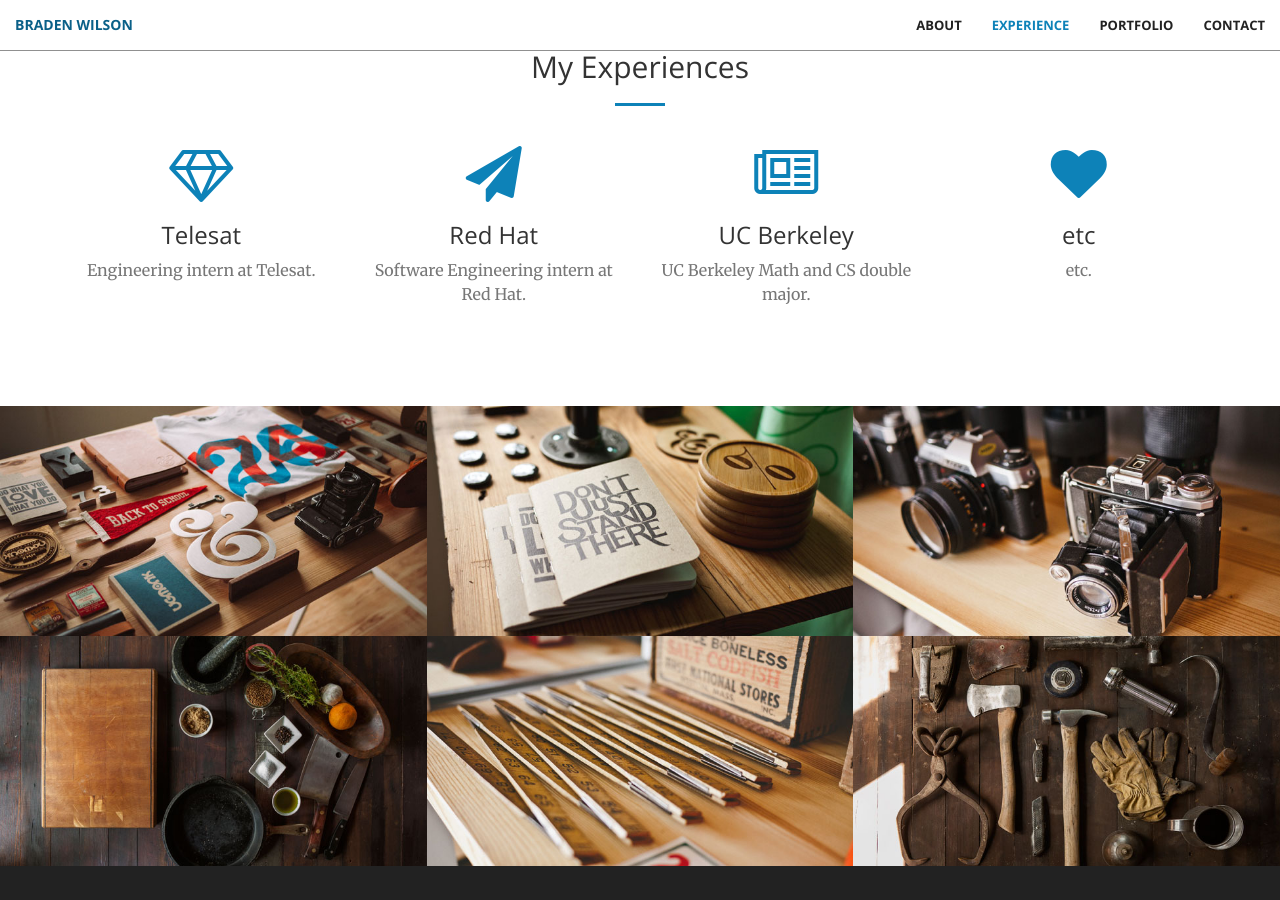
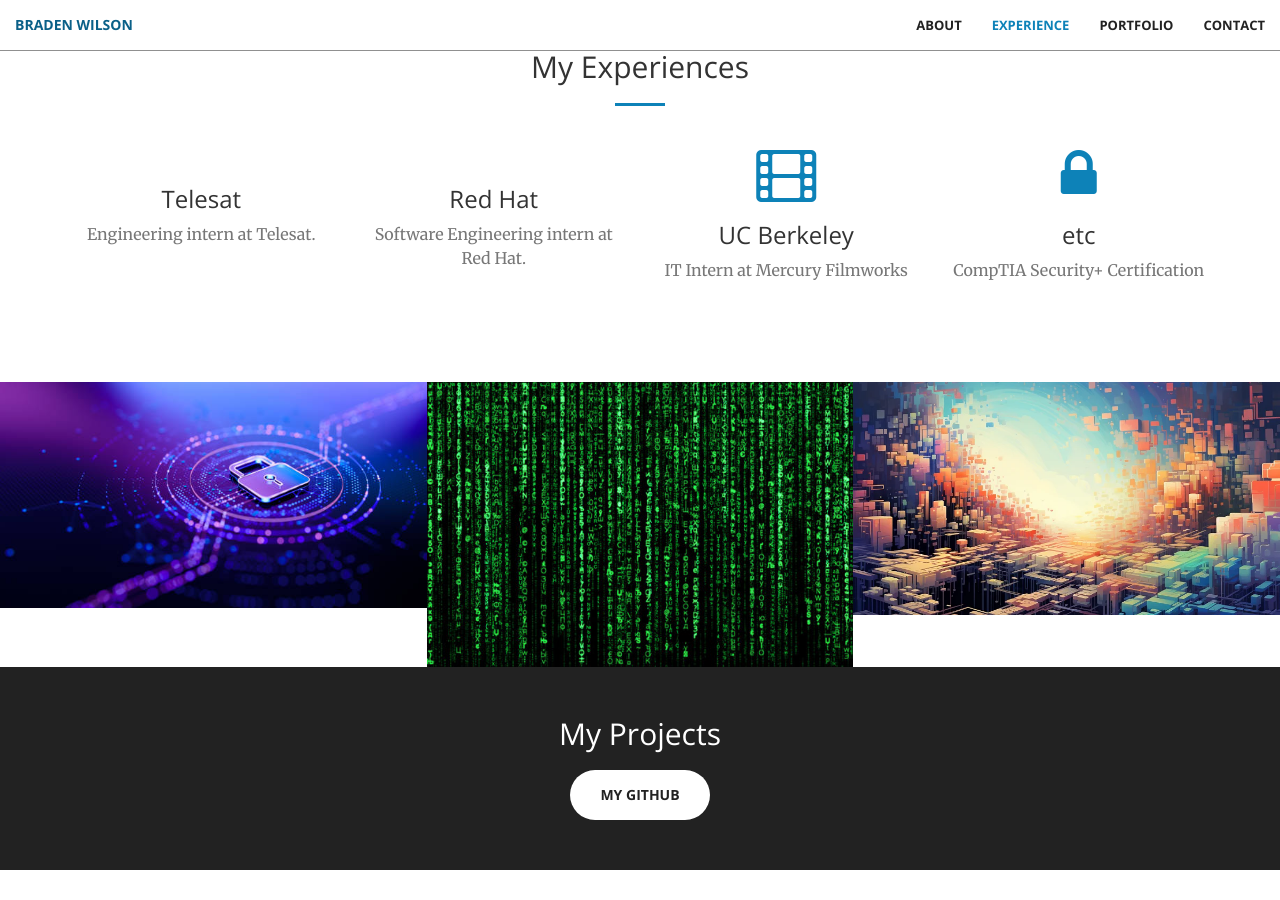
Before and after one commit to in-amber/in-amber.github.io, a Jekyll site: the page built from index.html, in a window 1280 px wide and 900 px high, scrolled down 1320 px. Built offline with Jekyll 4.4.1, drawn with Linux system fonts in a browser that asks for light colours.

Commit message:
Replaced icons and refactored divs

```diff
--- a/_includes/services.html
+++ b/_includes/experiences.html
@@ -1,4 +1,4 @@
-<section id="services">
+<section id="experience">
     <div class="container">
         <div class="row">
             <div class="col-lg-12 text-center">
@@ -11,30 +11,30 @@
         <div class="row">
             <div class="col-lg-3 col-md-6 text-center">
                 <div class="service-box">
-                    <i class="fa fa-4x fa-diamond wow bounceIn text-primary"></i>
+                    <i class="fa fa-4x fa-satellite-dish wow bounceIn text-primary"></i>
                     <h3>Telesat</h3>
                     <p class="text-muted">Engineering intern at Telesat.</p>
                 </div>
             </div>
             <div class="col-lg-3 col-md-6 text-center">
                 <div class="service-box">
-                    <i class="fa fa-4x fa-paper-plane wow bounceIn text-primary" data-wow-delay=".1s"></i>
+                    <i class="fa fa-4x fa-redhat wow bounceIn text-primary" data-wow-delay=".1s"></i>
                     <h3>Red Hat</h3>
                     <p class="text-muted">Software Engineering intern at Red Hat.</p>
                 </div>
             </div>
             <div class="col-lg-3 col-md-6 text-center">
                 <div class="service-box">
-                    <i class="fa fa-4x fa-newspaper-o wow bounceIn text-primary" data-wow-delay=".2s"></i>
+                    <i class="fa fa-4x fa-film wow bounceIn text-primary" data-wow-delay=".2s"></i>
                     <h3>UC Berkeley</h3>
-                    <p class="text-muted">UC Berkeley Math and CS double major.</p>
+                    <p class="text-muted">IT Intern at Mercury Filmworks</p>
                 </div>
             </div>
             <div class="col-lg-3 col-md-6 text-center">
                 <div class="service-box">
-                    <i class="fa fa-4x fa-heart wow bounceIn text-primary" data-wow-delay=".3s"></i>
+                    <i class="fa fa-4x fa-lock wow bounceIn text-primary" data-wow-delay=".3s"></i>
                     <h3>etc</h3>
-                    <p class="text-muted">etc.</p>
+                    <p class="text-muted">CompTIA Security+ Certification</p>
                 </div>
             </div>
         </div>
--- a/_includes/nav.html
+++ b/_includes/nav.html
@@ -18,7 +18,7 @@
                     <a class="page-scroll" href="#about">About</a>
                 </li>
                 <li>
-                    <a class="page-scroll" href="#services">Experience</a>
+                    <a class="page-scroll" href="#experience">Experience</a>
                 </li>
                 <li>
                     <a class="page-scroll" href="#portfolio">Portfolio</a>
--- a/_includes/portfolio.html
+++ b/_includes/portfolio.html
@@ -37,55 +37,10 @@
                     <div class="portfolio-box-caption">
                         <div class="portfolio-box-caption-content">
                             <div class="project-category text-faded">
-                                Category
+                                Python, Machine Learning & AI
                             </div>
                             <div class="project-name">
-                                Project Name
-                            </div>
-                        </div>
-                    </div>
-                </a>
-            </div>
-            <div class="col-lg-4 col-sm-6">
-                <a href="#" class="portfolio-box">
-                    <img src="img/portfolio/4.jpg" class="img-responsive" alt="">
-                    <div class="portfolio-box-caption">
-                        <div class="portfolio-box-caption-content">
-                            <div class="project-category text-faded">
-                                Category
-                            </div>
-                            <div class="project-name">
-                                Project Name
-                            </div>
-                        </div>
-                    </div>
-                </a>
-            </div>
-            <div class="col-lg-4 col-sm-6">
-                <a href="#" class="portfolio-box">
-                    <img src="img/portfolio/5.jpg" class="img-responsive" alt="">
-                    <div class="portfolio-box-caption">
-                        <div class="portfolio-box-caption-content">
-                            <div class="project-category text-faded">
-                                Category
-                            </div>
-                            <div class="project-name">
-                                Project Name
-                            </div>
-                        </div>
-                    </div>
-                </a>
-            </div>
-            <div class="col-lg-4 col-sm-6">
-                <a href="#" class="portfolio-box">
-                    <img src="img/portfolio/6.jpg" class="img-responsive" alt="">
-                    <div class="portfolio-box-caption">
-                        <div class="portfolio-box-caption-content">
-                            <div class="project-category text-faded">
-                                Category
-                            </div>
-                            <div class="project-name">
-                                Project Name
+                                Bias in Machine Learning Research Paper
                             </div>
                         </div>
                     </div>
--- a/_layouts/front.html
+++ b/_layouts/front.html
@@ -6,10 +6,10 @@
 <body id="page-top">
   {% include nav.html %}
   {% include header.html %}
-  {% include call-to-action.html %}
-  {% include services.html %}
+  {% include education.html %}
+  {% include experiences.html %}
   {% include portfolio.html %}
-  {% include aside.html %}
+  {% include projects.html %}
   {% include contact.html %}
   {% include scripts.html %}
 </body>
```
Also changed, not shown: other parts of _includes/portfolio.html (+4 -4 lines), _includes/education.html (renamed from _includes/call-to-action.html), _includes/projects.html (renamed from _includes/aside.html), img/portfolio/1.jpg, img/portfolio/2.jpg, img/portfolio/3.jpg, img/portfolio/4.jpg (deleted), img/portfolio/5.jpg (deleted), img/portfolio/6.jpg (deleted).
